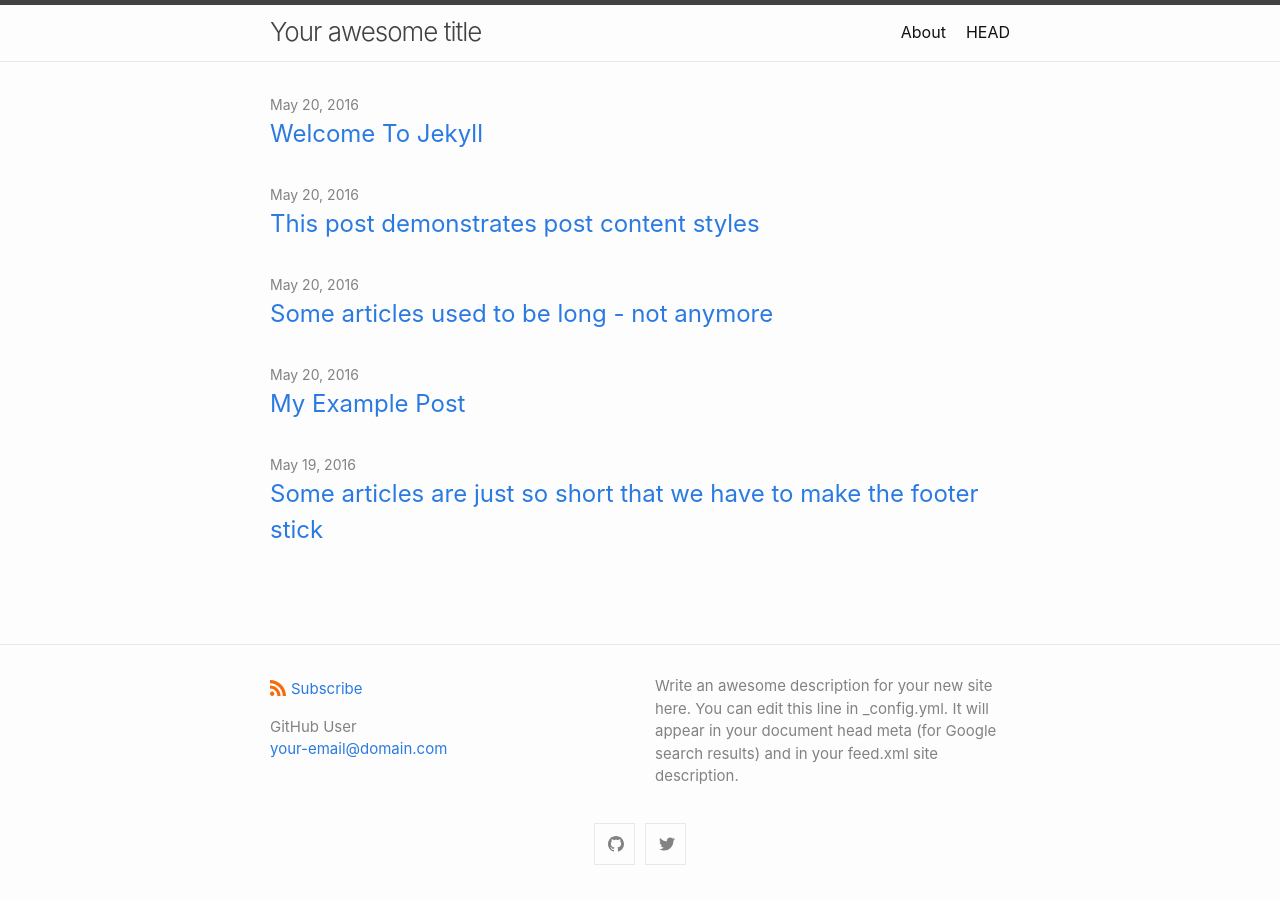
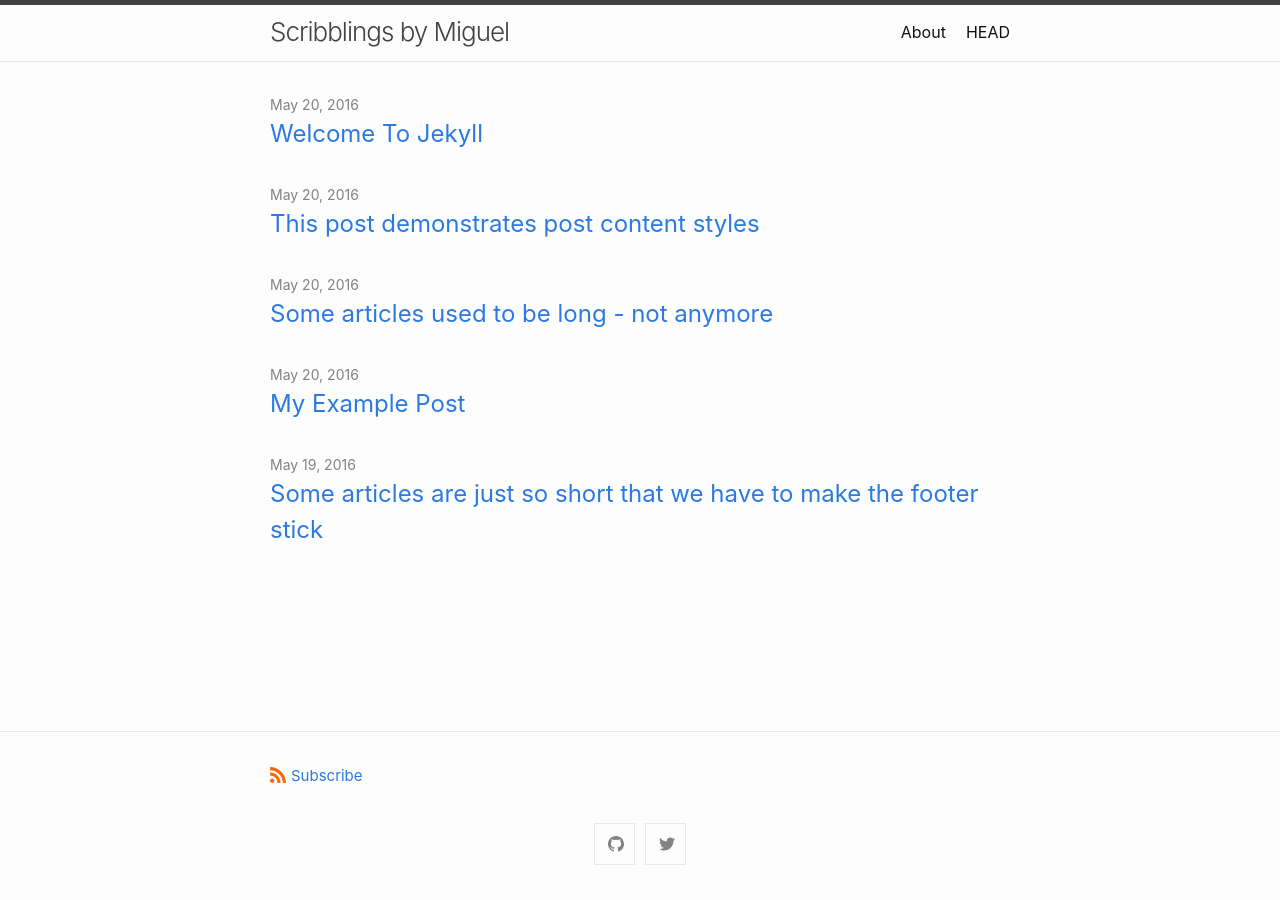
Before and after one commit to intldds/intldds.github.io, a Jekyll site: the page built from index.md, in a window 1280 px wide. Built offline with Jekyll 4.4.1, drawn with Linux system fonts in a browser that asks for light colours.

Commit message:
Update metadata & links

```diff
--- a/_config.yml
+++ b/_config.yml
@@ -1,11 +1,10 @@
-title: Your awesome title
+title: Scribblings by Miguel
 author:
-  name: GitHub User
-  email: your-email@domain.com
-description: > # this means to ignore newlines until "show_excerpts:"
-  Write an awesome description for your new site here. You can edit this
-  line in _config.yml. It will appear in your document head meta (for
-  Google search results) and in your feed.xml site description.
+  # name: @miguelemos
+  # email: miguelemospereira@gmail.com
+# description: > # this means to ignore newlines until "show_excerpts:"
+  A blog about cryptoeconomics, mechanism design, Ethereum and everything in-between
+
 
 show_excerpts: false # set to true to show excerpts on the homepage
 
@@ -16,8 +15,8 @@ minima:
 
   # generate social links in footer
   social_links:
-    twitter: jekyllrb
-    github:  jekyll
+    twitter: https://twitter.com/_miguelemos
+    github:  https://github.com/miguelemos
     # devto: jekyll
     # dribbble: jekyll
     # facebook: jekyll
```
